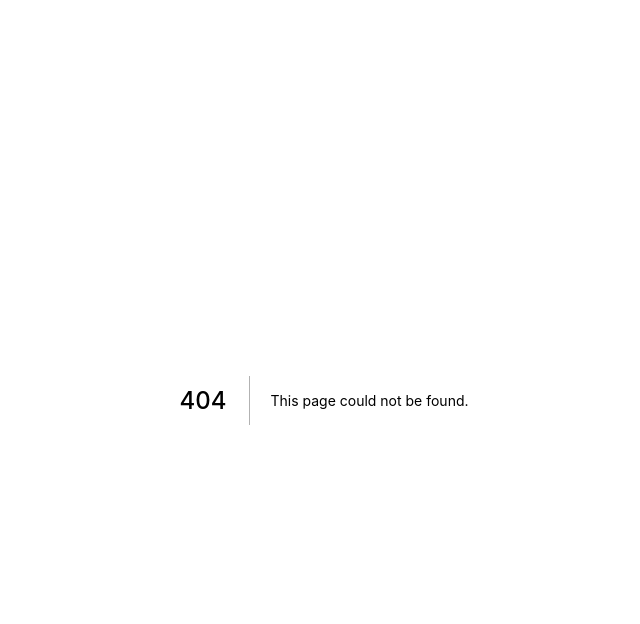
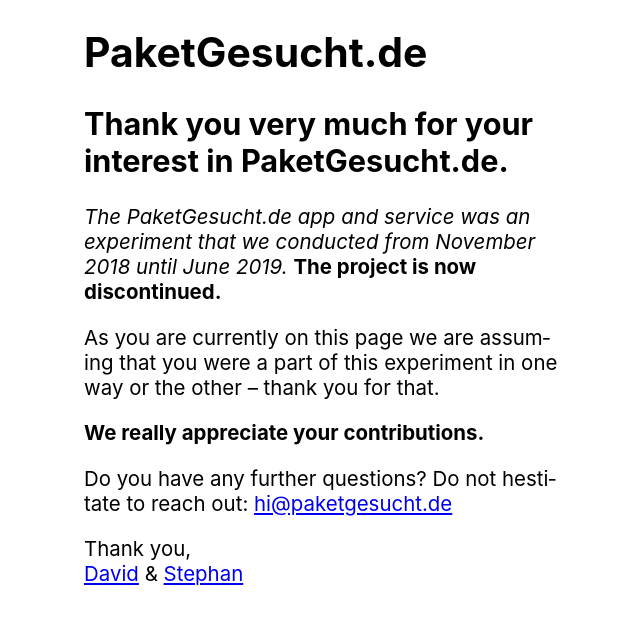
Before and after one commit to boennemann/sbw.one, a Next.js app: page /paketgesucht in a window 1280 px wide. Before the commit this address had no page. Shown: the top 624 px of the page, without its empty margins (316-956 px from the left). Built offline with nearby package versions, Linux system fonts and the light colour scheme.

Commit message:
feat: add paketgesucht.de page

```diff
--- /dev/null
+++ b/pages/paketgesucht.js
@@ -0,0 +1,46 @@
+import Link from 'next/link'
+import React from 'react'
+import {createGlobalStyle} from 'styled-components'
+
+const GlobalStyle = createGlobalStyle`
+  body {
+    font-family: -apple-system, BlinkMacSystemFont, Avenir Next, Avenir, Helvetica, sans-serif;
+    margin: 0 auto;
+    max-width: 480px;
+  }
+`
+
+export default function Legal() {
+  return (
+    <>
+      <GlobalStyle />
+      <h1>PaketGesucht.de</h1>
+      <h2>Thank you very much for your interest in PaketGesucht.de.</h2>
+      <p>
+        <em>
+          The PaketGesucht.de app and service was an experiment that we
+          conducted from November 2018 until June 2019.
+        </em>{' '}
+        <strong>The project is now discontinued.</strong>
+      </p>
+      <p>
+        As you are currently on this page we are assuming that you were a part
+        of this experiment in one way or the other – thank you for that.
+      </p>
+      <p>
+        <strong>We really appreciate your contributions.</strong>
+      </p>
+      <p>
+        Do you have any further questions? Do not hestitate to reach out:{' '}
+        <a href="mailto:hi@paketgesucht.de">hi@paketgesucht.de</a>
+      </p>
+      <p>
+        Thank you,
+        <br /> <a href="https://davidgruebl.com">David</a> &amp;{' '}
+        <Link prefetch href="/">
+          <a>Stephan</a>
+        </Link>
+      </p>
+    </>
+  )
+}
```
